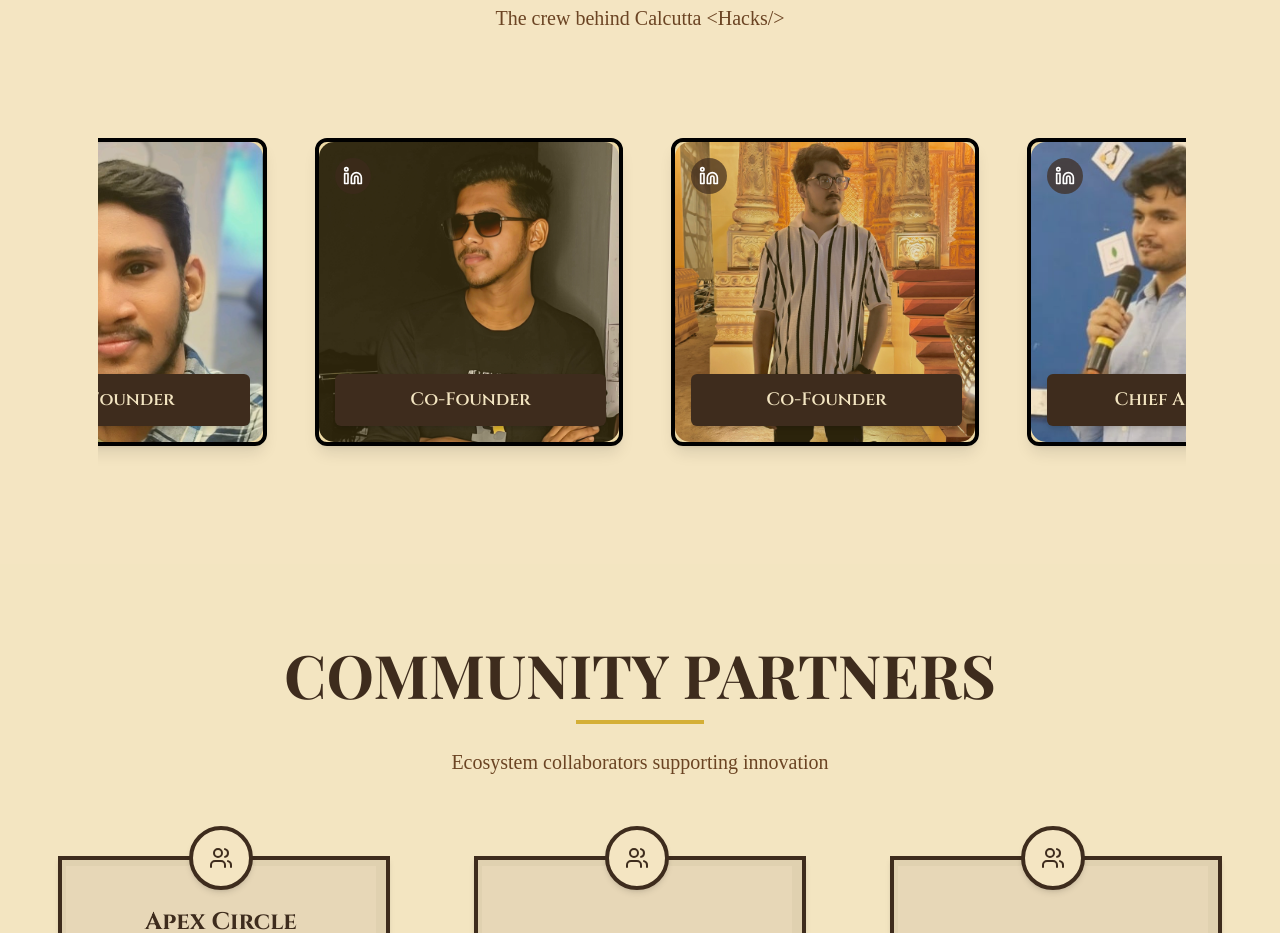
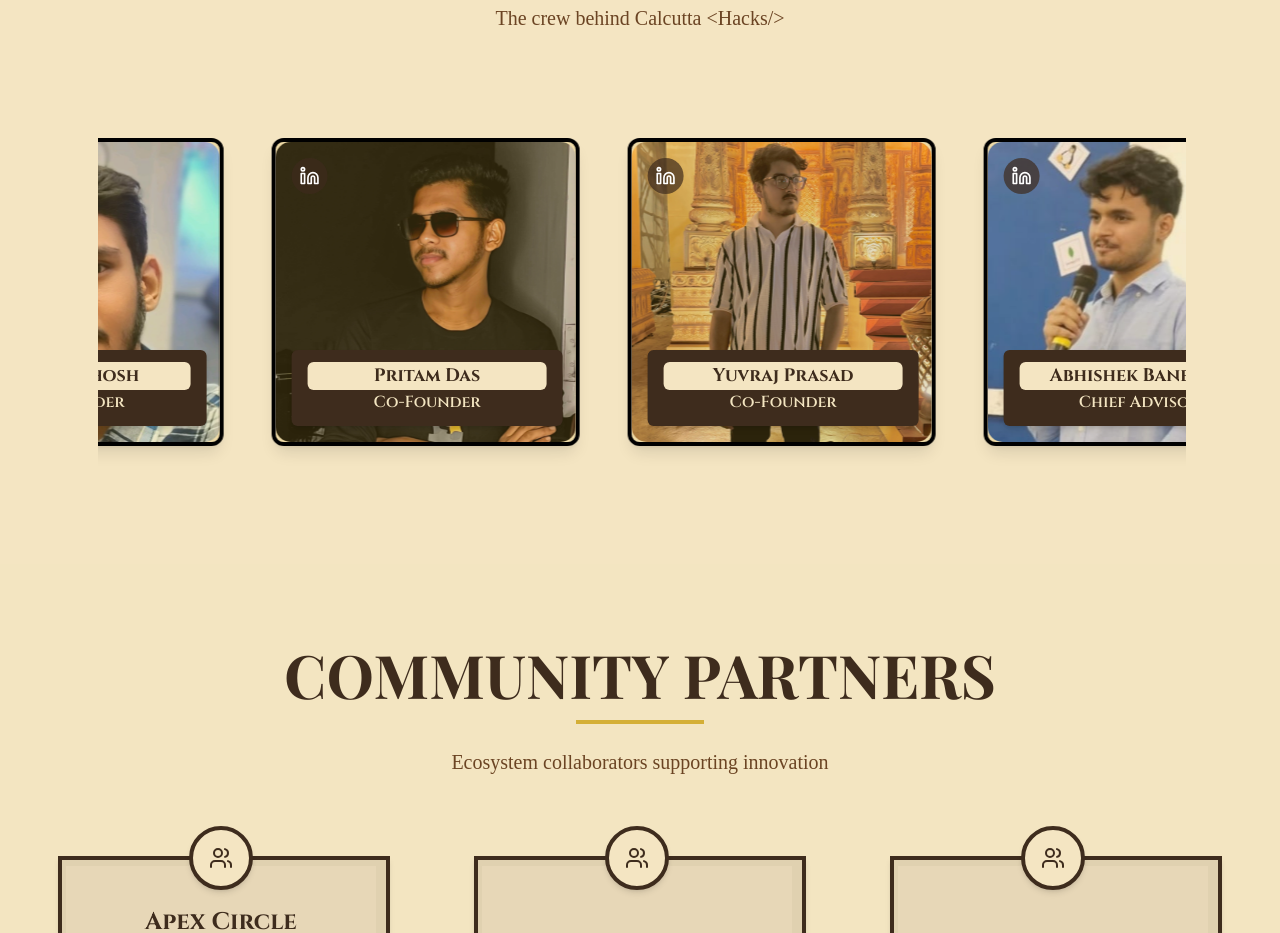
Before and after one commit to NexGenStudioDev/apex-circle-calcutta-hacks, a React (Vite) app: page / in a window 1280 px wide. Shown: the part 10220-11153 px from the top of the page. Built offline with nearby package versions, Linux system fonts and the light colour scheme; a web font is replaced by a local one.

Commit message:
Update team member details and enhance TiltedCard component

```diff
--- a/src/Section/Team.jsx
+++ b/src/Section/Team.jsx
@@ -12,6 +12,7 @@ import Soumodweep from '../../src/assets/Team/Soumodweep.png';
 import Souvik from '../../src/assets/Team/Souvik.jpg';
 import Yuvraj from '../../src/assets/Team/yuvraj.jpg';
 import Shuvrajit from '../../src/assets/Team/Shuvrajit.jpg';
+import AbhishekGupta from '../../src/assets/Team/AbhishekGupta.jpg';
 import TiltedCard from '../components/ui/TiltedCard';
 import { Linkedin, Twitter, Github } from 'lucide-react';
 
@@ -82,15 +83,15 @@ const Team = () => {
       social: 'https://www.linkedin.com/in/nailafarooque/',
     },
     {
-      name: 'Abhishek',
+      name: 'Abhishek Kumar',
       role: 'Web Associate',
       handle: 'Technical Implementation',
       color: '#3E2C1D',
-      image: 'https://avatars.githubusercontent.com/u/122656682?v=4',
+      image: "https://avatars.githubusercontent.com/u/122656682?v=4",
       social: 'https://www.linkedin.com/in/abhishek-nexgen-dev',
     },
     {
-      name: 'Anjali',
+      name: 'Anjali Tomar',
       role: 'Web Associate',
       handle: 'Backend & Content Management',
       color: '#3E2C1D',
@@ -175,9 +176,13 @@ const Team = () => {
 
         {/* Infinite Scroller */}
         <Marquee
-          speed={75}
+          speed={95}
           gradient={false}
           pauseOnHover
+         loop={0}
+         style={{ transition: 'transform 0.8s ease-in-out' }}
+         autoFill={true}
+         delay={1}
           className="py-10 space-x-3 transform-3d translate-0.5 duration-300"
         >
           {team.map((member, i) => (
@@ -186,7 +191,6 @@ const Team = () => {
               <div className="border-4 border-black rounded-xl overflow-hidden shadow-lg transition-all duration-300 hover:shadow-[0_0_20px_rgba(0,0,0,0.8)]">
                 <TiltedCard
                   imageSrc={member.image}
-                  captionText={member.name}
                   displayOverlayContent={true}
                   altText=""
                   scaleOnHover={1.1}
@@ -216,7 +220,8 @@ const Team = () => {
                         className="w-full py-3 px-4 rounded-md text-center font-semibold text-[#3E2C1D] shadow-md"
                         style={{ backgroundColor: member.color }}
                       >
-                        <span className="text-lg text-[#F3E5C1]">{member.role}</span>
+                        <div className="w-full bg-[#f4e5c2] h-fit text-[#3e2c1d] font-bold rounded-md text-lg">{member.name}</div>
+                        <span className="text-md text-[#F3E5C1]">{member.role}</span>
                       </div>
                     </div>
                   }
--- a/src/components/ui/TiltedCard.jsx
+++ b/src/components/ui/TiltedCard.jsx
@@ -110,7 +110,7 @@ function TiltedCard({
         )}
       </motion.div>
 
-      {showTooltip && (
+      {/* {showTooltip && (
         <motion.figcaption
           className="pointer-events-none absolute left-0 top-0 rounded-[4px]  bg-[#D4AF37] px-[10px] py-[4px] text-md text-[#2d2d2d] opacity-0 z-[3] hidden sm:block"
           style={{
@@ -122,7 +122,7 @@ function TiltedCard({
         >
           {captionText}
         </motion.figcaption>
-      )}
+      )} */}
     </figure>
   );
 }
```
Also changed, not shown: src/assets/Team/AbhishekGupta.jpg (added).
